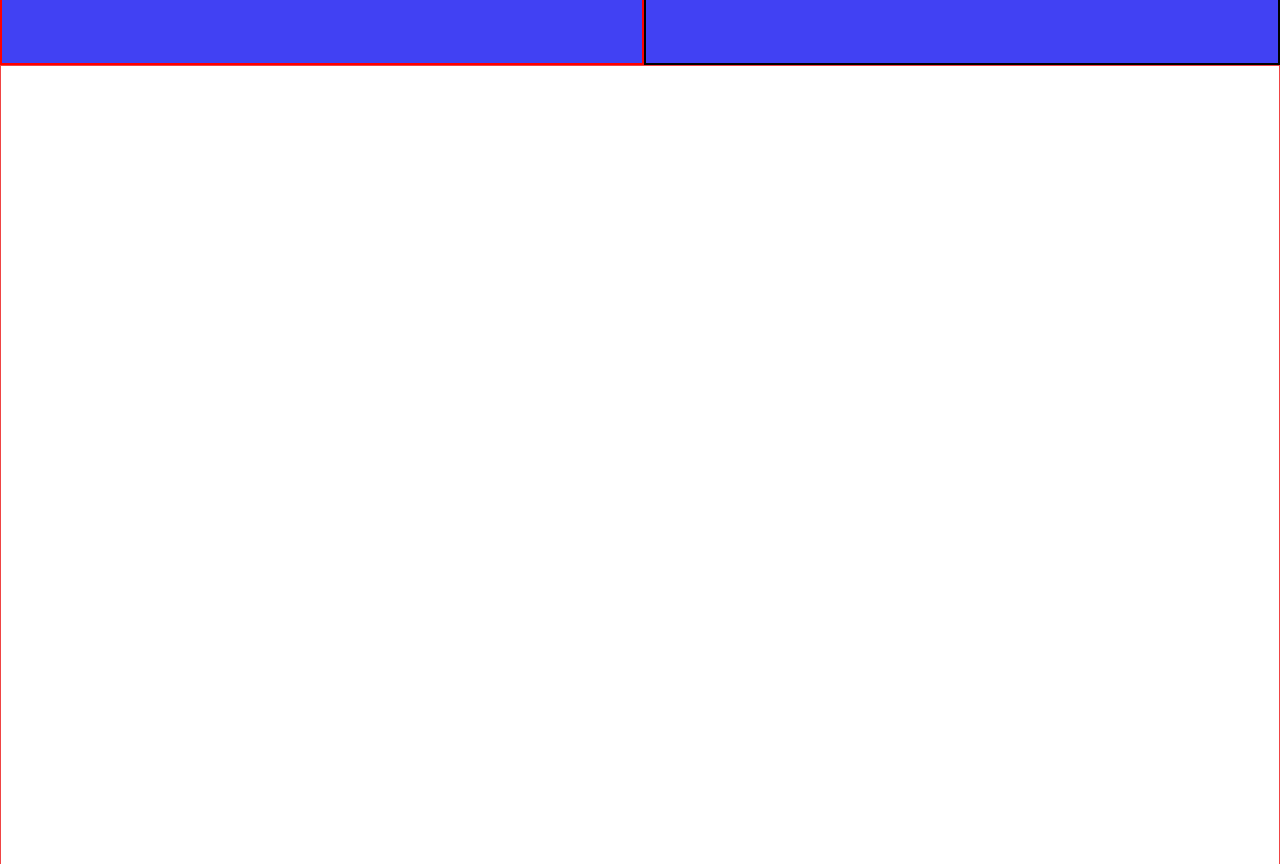
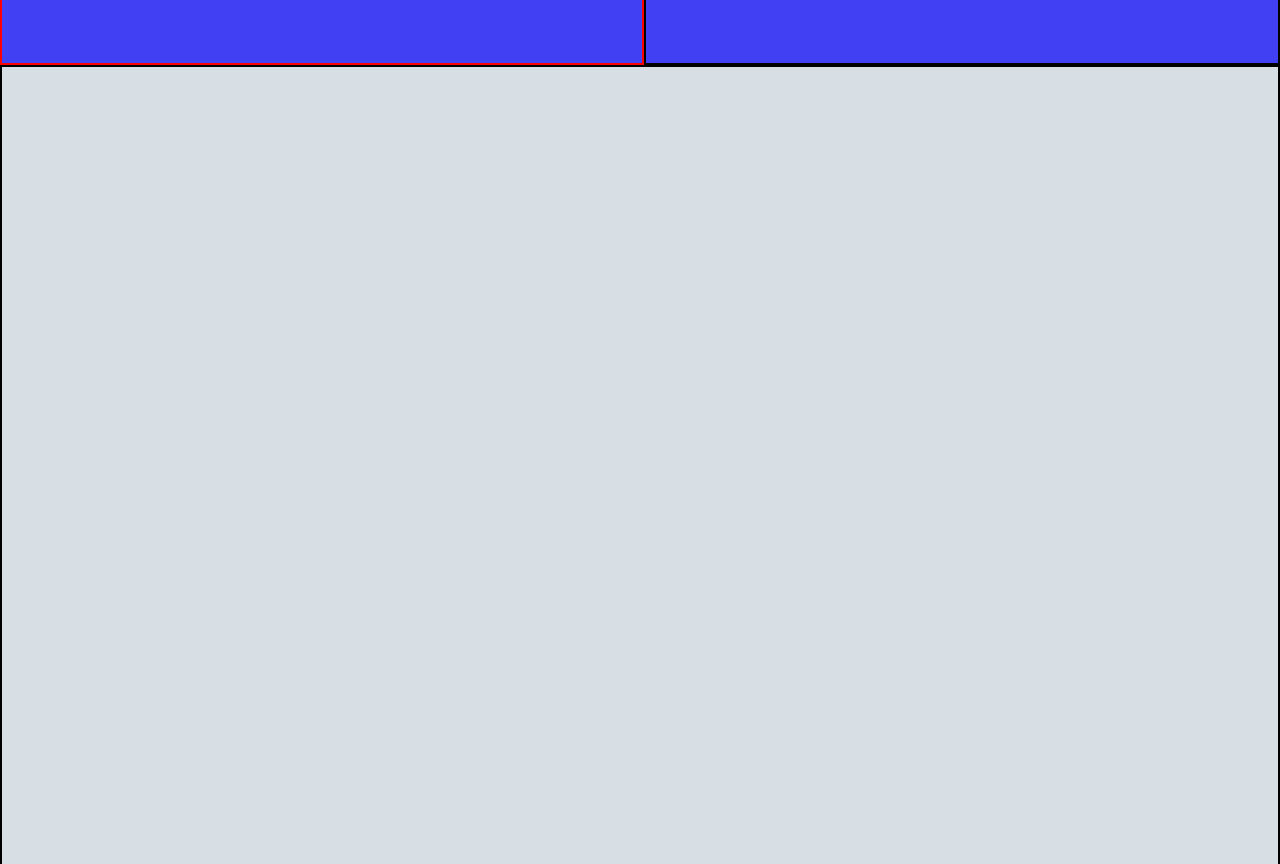
Before and after one commit to starydv7/assign, a plain HTML site: page index.html in a window 1280 px wide. Shown: the part 639-1503 px from the top of the page. Drawn offline with nearby package versions, Linux system fonts and the light colour scheme.

Commit message:
overflow

```diff
--- a/index.html
+++ b/index.html
@@ -65,7 +65,7 @@
 
      <!-- features page -->
 
-     <div class="bg-white h-screen w-screen border border-red-500">
+     <div class='features'>
         <!-- Your content goes here -->
     </div>
 
--- a/style.css
+++ b/style.css
@@ -55,3 +55,12 @@ h6{
     border: 5px solid white;
     border-radius: 20px;
 }
+.features{
+    padding: 0;
+    margin: 0;
+    overflow-x: hidden;
+    width: 100vw;
+    height: 200vh;
+    border: 2px solid black;
+    background-color: rgb(216, 223, 228);
+}
```
